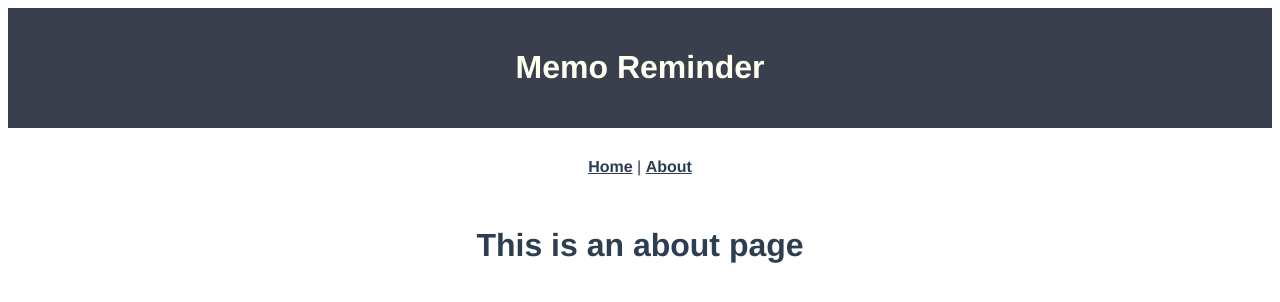
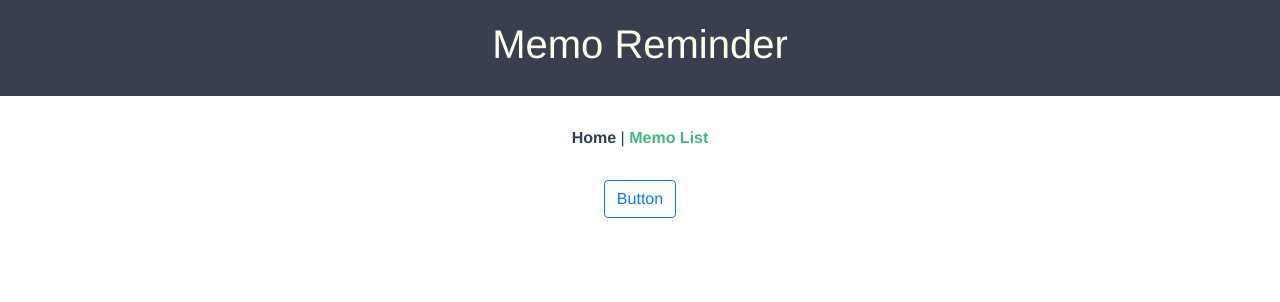
Before and after one commit to ymmy02/Memo-Reminder, a Vue app in the folder frontend/: page /memolist in a window 1280 px wide. Shown: the top 302 px of the page. Built offline with nearby package versions, Linux system fonts and the light colour scheme.

Commit message:
Add bootstrap

```diff
--- a/frontend/package.json
+++ b/frontend/package.json
@@ -8,6 +8,8 @@
     "lint": "vue-cli-service lint"
   },
   "dependencies": {
+    "bootstrap": "^4.3.1",
+    "bootstrap-vue": "^2.0.0-rc.26",
     "core-js": "^2.6.5",
     "register-service-worker": "^1.6.2",
     "vue": "^2.6.10",
--- a/frontend/src/App.vue
+++ b/frontend/src/App.vue
@@ -3,7 +3,7 @@
     <Header />
     <div id="nav">
       <router-link to="/">Home</router-link> |
-      <router-link to="/about">About</router-link>
+      <router-link to="/memolist">Memo List</router-link>
     </div>
     <router-view/>
   </div>
--- a/frontend/src/main.js
+++ b/frontend/src/main.js
@@ -1,8 +1,13 @@
 import Vue from 'vue'
+import BootstrapVue from 'bootstrap-vue'
 import App from './App.vue'
 import router from './router'
 import store from './store'
 import './registerServiceWorker'
+import 'bootstrap/dist/css/bootstrap.css'
+import 'bootstrap-vue/dist/bootstrap-vue.css'
+
+Vue.use(BootstrapVue)
 
 Vue.config.productionTip = false
 
--- a/frontend/src/views/MemoList.vue
+++ b/frontend/src/views/MemoList.vue
@@ -1,5 +1,5 @@
 <template>
-  <div class="about">
-    <h1>This is an about page</h1>
+  <div class="memo-list">
+    <b-button variant="outline-primary">Button</b-button>
   </div>
 </template>
```
Also changed, not shown: 1 other file (tests, documents, lock files or other folders).
